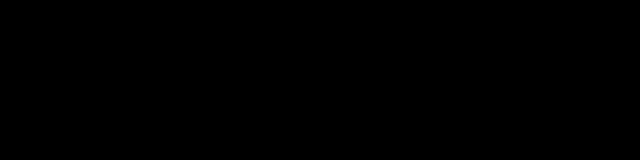
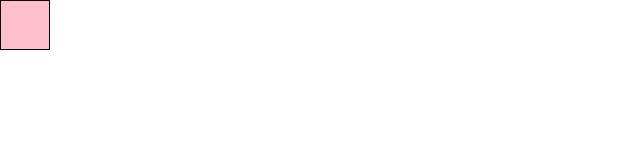
Before and after one commit to Luca-Riz/html-css-12bool, a plain HTML site: page index.html in a window 1280 px wide. Shown: the whole page, without its empty margins (0-640 px from the left). Drawn offline with Linux system fonts and the light colour scheme.

Commit message:
add first rules

```diff
--- a/css/12bool.css
+++ b/css/12bool.css
@@ -3,3 +3,17 @@
     padding: 0;
     box-sizing: border-box;
 }
+
+.container-fluid {
+    width: 100%;
+}
+
+.container {
+    width: 100%;
+    margin: 0 auto;
+}
+
+.row {
+    display: flex;
+    flex-wrap: wrap;
+}
--- a/css/style.css
+++ b/css/style.css
@@ -1,3 +1,6 @@
-body {
-    background-color: black;
+.box {
+    border: 1px solid black;
+    background-color: #ffc0cb;
+    height: 50px;
+    width: 50px;
 }
--- a/index.html
+++ b/index.html
@@ -11,5 +11,24 @@
 </head>
 <body>
 
+    <!-- inizio sezione not nested -->
+    <section>
+        <div class="container-fluid">
+            <div class="row">
+                <div class="col-xs-1">
+                    <div class="box"></div>
+                </div>
+            </div>
+        </div>
+
+    </section>
+    <!-- fine sezione not nested -->
+
+    <!-- inizio sezione nested -->
+    <section>
+
+    </section>
+    <!-- fine sezione nested -->
+
 </body>
 </html>
```
